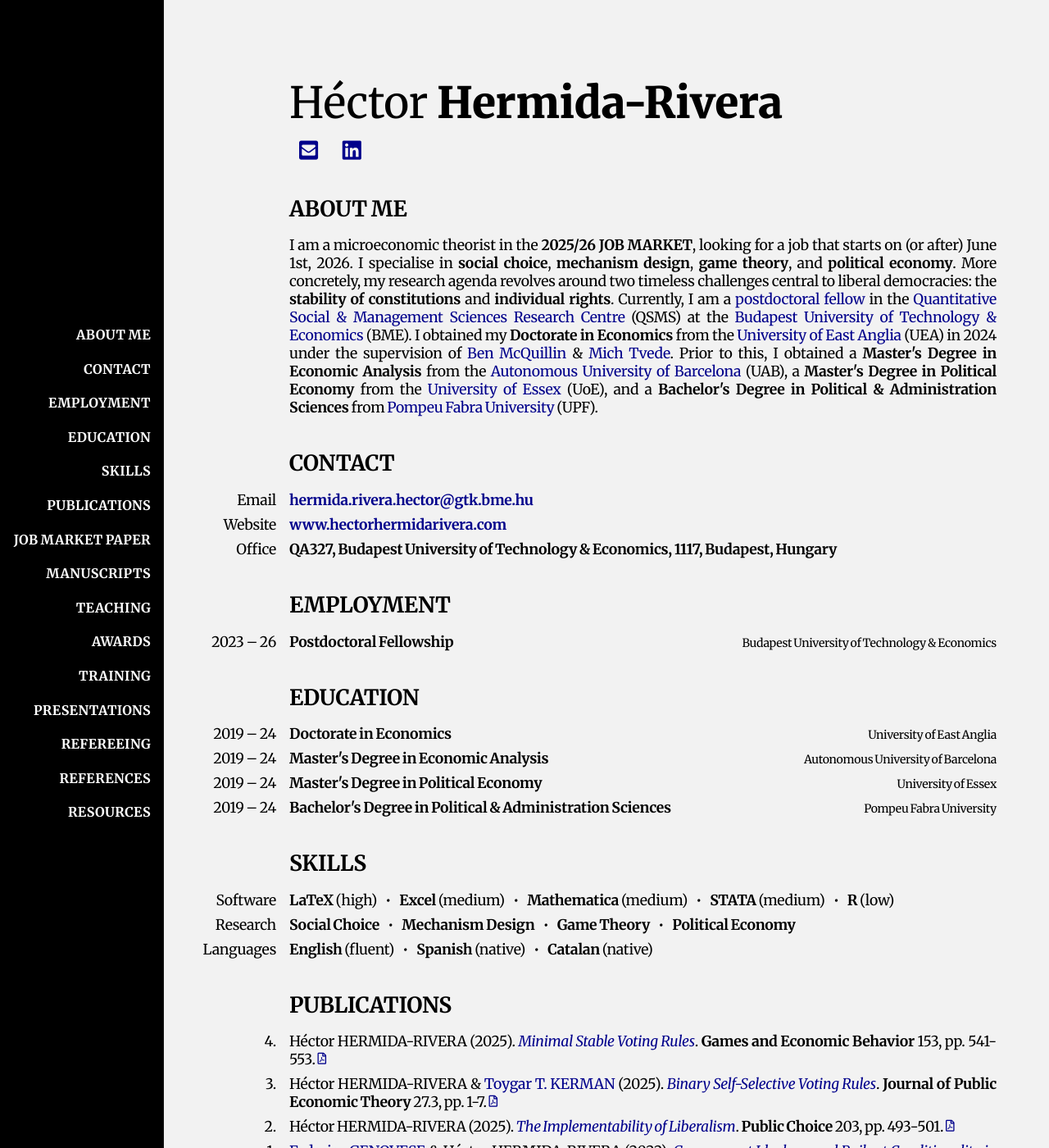
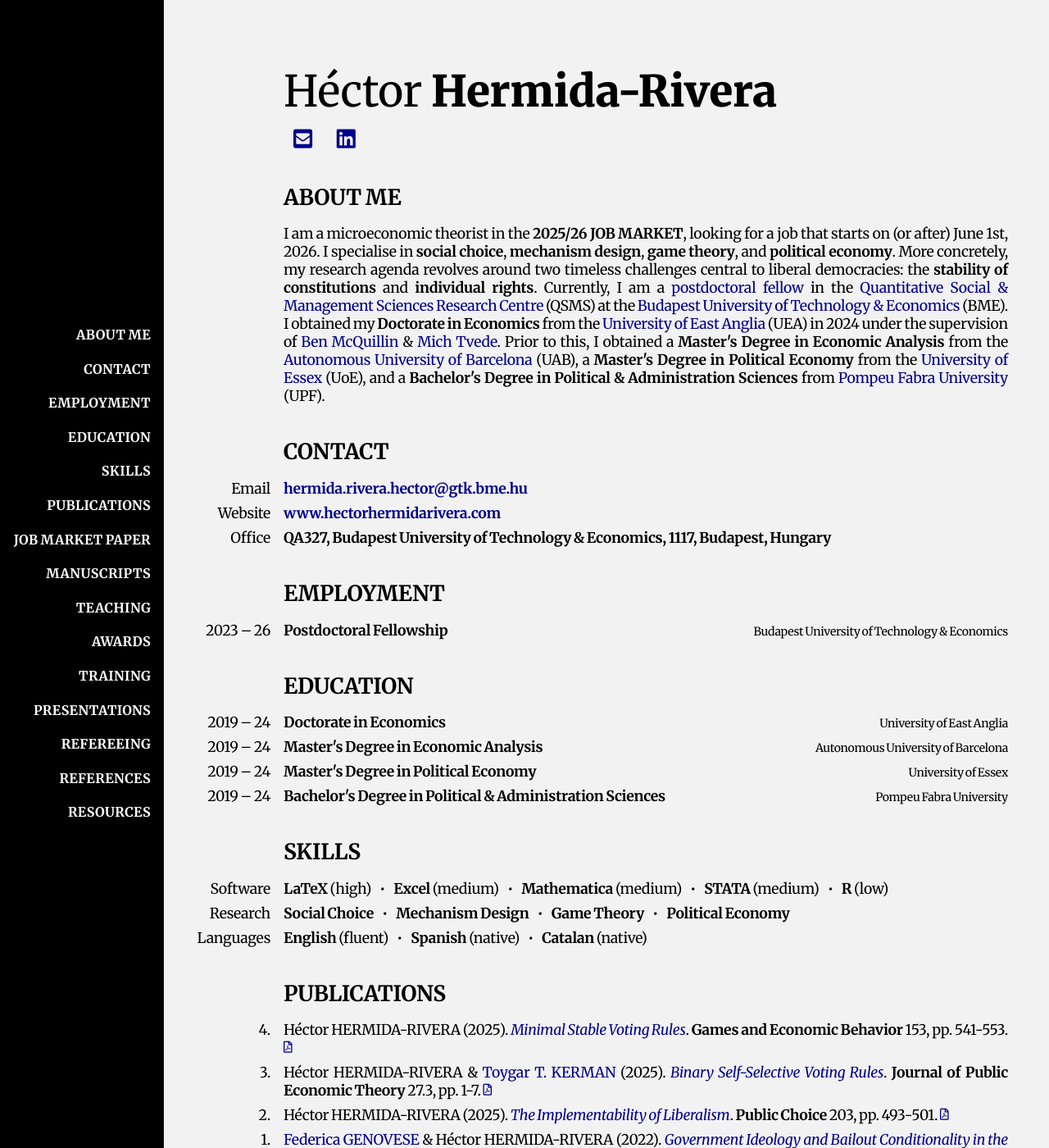
Before and after one commit to HectorHermidaRivera/hectorhermidarivera.github.io, a Jekyll site: the page built from index.md, in a window 1280 px wide and 1400 px high. Shown: the whole window at 82% size. Built offline with Jekyll 4.4.1, drawn with Linux system fonts in a browser that asks for light colours; a style sheet for code colours, icons or effects is not loaded.

Commit message:
Update style.css

```diff
--- a/assets/css/style.css
+++ b/assets/css/style.css
@@ -7,7 +7,8 @@ body {
 
 .content {
   margin-left: 200px;       /* space for the sidebar */
-  padding: 5% 5% 5% 2.5%;     /* relative padding */
+  /*padding: 5% 5% 5% 2.5%;    */
+  padding: clamp(5px, 5%, 50px) clamp(5px, 5%, 50px) clamp(5px, 5%, 50px) clamp(2.5px, 2.5%, 25px);
   /*max-width: 1300px;        */
   box-sizing: border-box;
   font-size: 1.1em;
```
